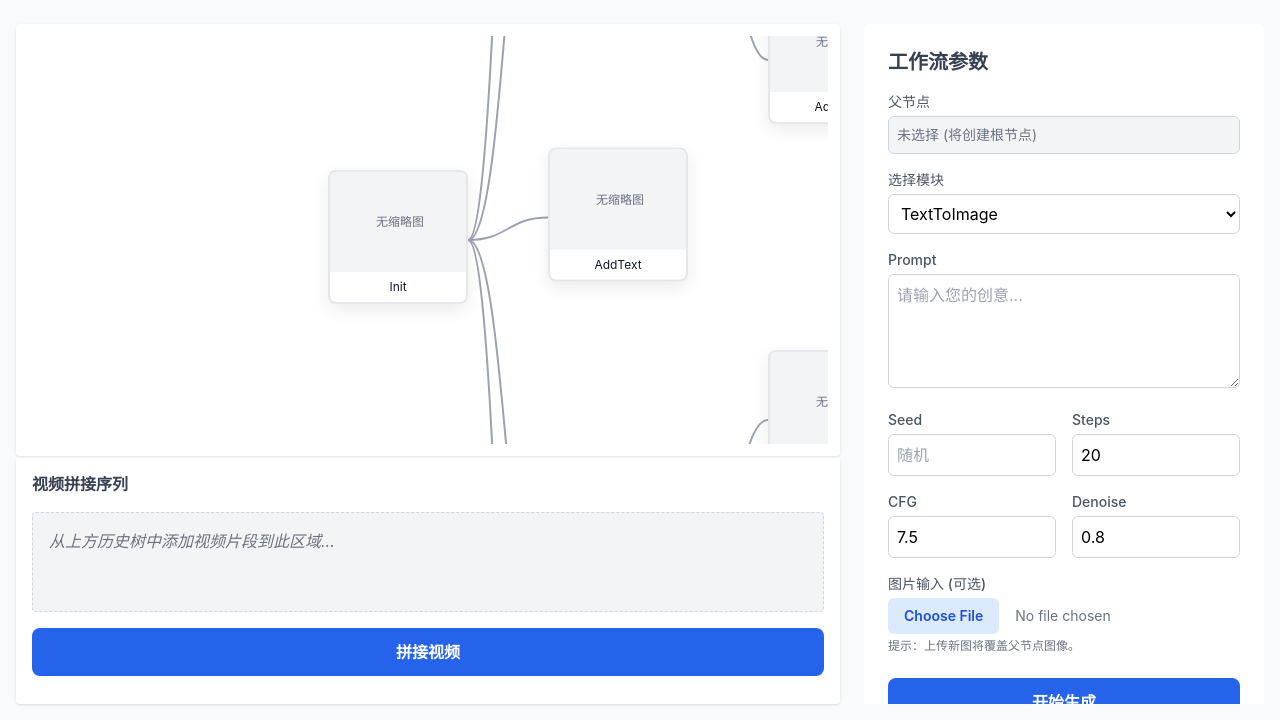
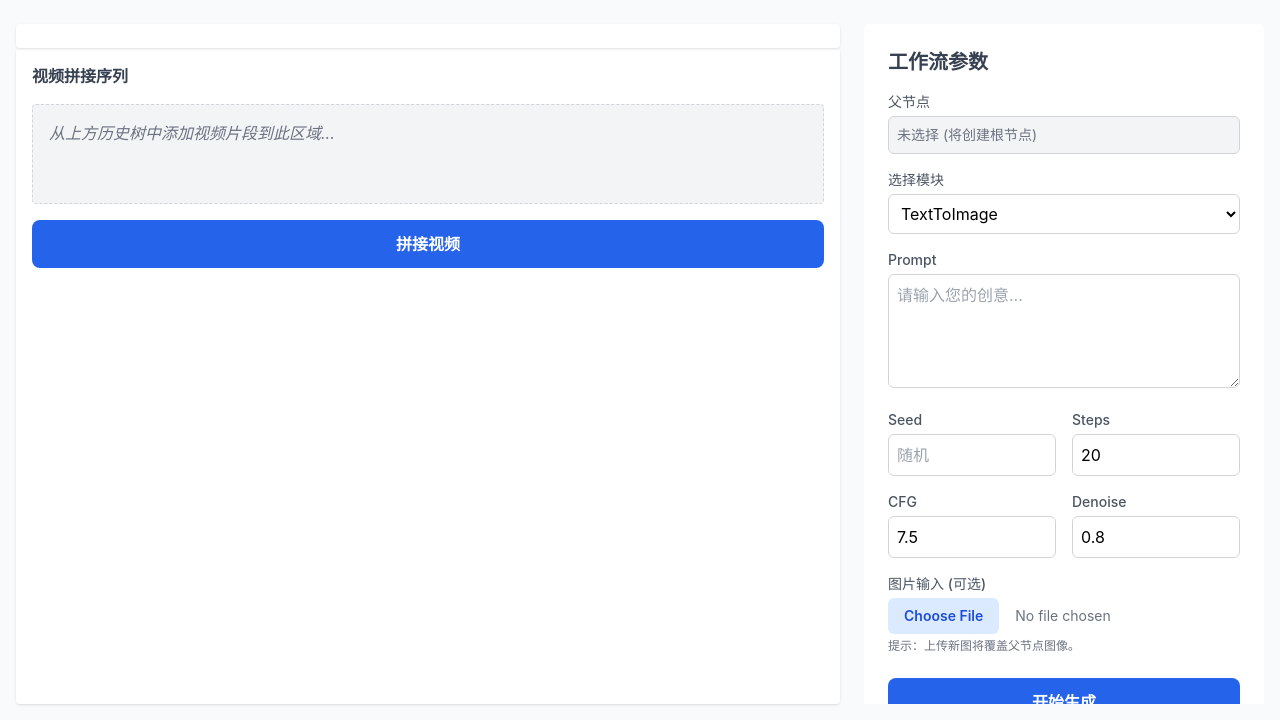
Before and after one commit to tezuka0210/VideoTree, a Flask app: page / in a window 1280 px wide. Shown: the part 80-800 px from the top of the page. Run offline with Flask 3, Linux system fonts and the light colour scheme; data comes from the database, SQL or seed files in the repository; some libraries are stand-ins or nearby versions.

Commit message:
stitching view css and init connection issue v2

```diff
--- a/backend/templates/index.html
+++ b/backend/templates/index.html
@@ -149,7 +149,7 @@
                     <div id="chart" style="width:100%; height:100%;"></div>
                 </div>
 
-                <div class="bg-white rounded shadow p-4">
+                <div class="bg-white rounded shadow p-4 h-full flex flex-col min-h-0">
                     <h2 class="text-l font-semibold mb-4 text-gray-700">视频拼接序列</h2>
                     <div id="stitching-panel" class="bg-gray-100 p-4 rounded border border-dashed border-gray-300 min-h-[100px]">
                         <div id="clips-container" class="flex flex-wrap gap-3">
```
